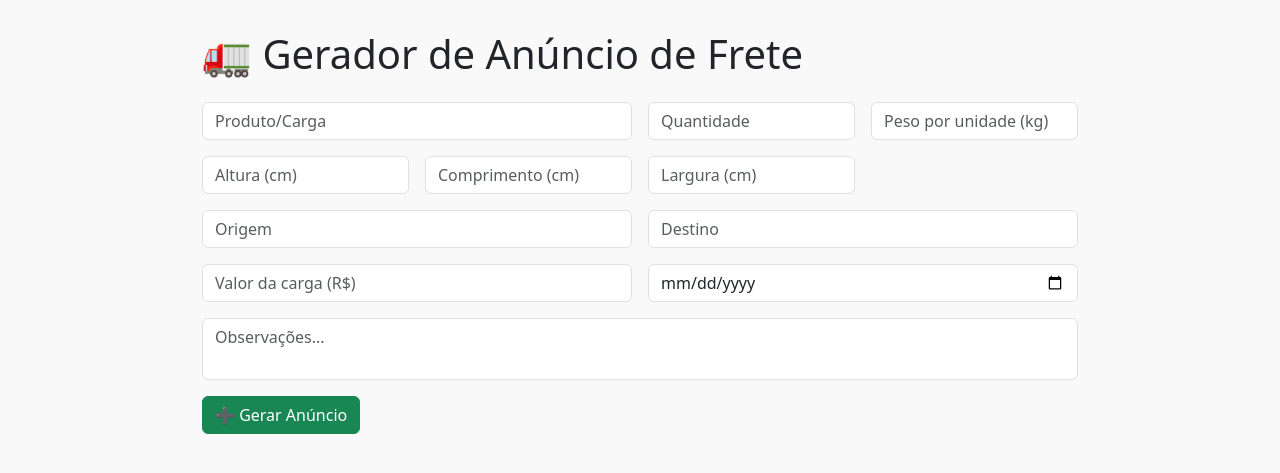
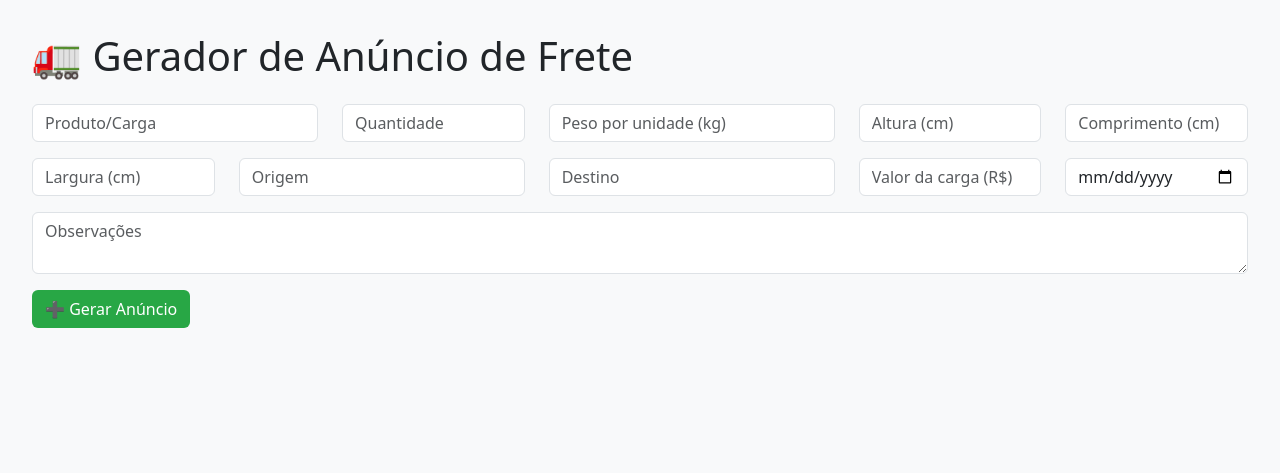
Before and after one commit to roberto36681250/simulador-de-frete, a FastAPI app: page / in a window 1280 px wide. Shown: the top 473 px of the page. Run offline with FastAPI, Linux system fonts and the light colour scheme.

Commit message:
Update form.html

```diff
--- a/templates/form.html
+++ b/templates/form.html
@@ -6,81 +6,95 @@
   <link href="https://cdn.jsdelivr.net/npm/bootstrap@5.3.0/dist/css/bootstrap.min.css" rel="stylesheet">
   <style>
     body {
-            background-color: #f9f9f9;
-            padding: 30px;
+      padding: 2rem;
+      background-color: #f8f9fa;
     }
-        .container {
-            max-width: 900px;
-            margin: auto;
+    .result-box {
+      background: #fff;
+      border-radius: 8px;
+      padding: 2rem;
+      box-shadow: 0 0 10px rgba(0,0,0,0.05);
+      margin-top: 2rem;
     }
-        .result {
-            background-color: #fff;
-            border: 1px solid #ddd;
-            border-radius: 10px;
-            padding: 20px;
-            margin-top: 20px;
+    .btn-custom {
+      background-color: #28a745;
+      color: white;
     }
-        .whatsapp-link {
-            font-weight: bold;
-            font-size: 18px;
-            display: inline-block;
-            margin-top: 15px;
-        }
-        textarea {
-            resize: none;
+    .btn-custom:hover {
+      background-color: #218838;
     }
   </style>
 </head>
 <body>
-<div class="container">
-    <h1 class="mb-4">🚛 Gerador de Anúncio de Frete</h1>
+  <h1 class="mb-4"><span>🚛</span> Gerador de Anúncio de Frete</h1>
 
-    <form method="POST">
-        <div class="row g-3">
-            <div class="col-md-6">
+  <form id="freteForm">
+    <div class="row mb-3">
+      <div class="col-md-3">
         <input type="text" class="form-control" name="produto" placeholder="Produto/Carga" required>
       </div>
-            <div class="col-md-3">
+      <div class="col-md-2">
         <input type="number" class="form-control" name="quantidade" placeholder="Quantidade" required>
       </div>
       <div class="col-md-3">
-                <input type="number" class="form-control" name="peso" step="0.01" placeholder="Peso por unidade (kg)" required>
+        <input type="number" class="form-control" name="peso_unitario" step="0.01" placeholder="Peso por unidade (kg)" required>
       </div>
-            <div class="col-md-3">
-                <input type="number" class="form-control" name="altura" step="0.1" placeholder="Altura (cm)" required>
+      <div class="col-md-2">
+        <input type="number" class="form-control" name="altura" step="0.01" placeholder="Altura (cm)" required>
       </div>
-            <div class="col-md-3">
-                <input type="number" class="form-control" name="comprimento" step="0.1" placeholder="Comprimento (cm)" required>
-            </div>
-            <div class="col-md-3">
-                <input type="number" class="form-control" name="largura" step="0.1" placeholder="Largura (cm)" required>
-            </div>
-            <div class="col-md-6">
-                <input type="text" class="form-control" name="origem" placeholder="Origem" required>
-            </div>
-            <div class="col-md-6">
-                <input type="text" class="form-control" name="destino" placeholder="Destino" required>
-            </div>
-            <div class="col-md-6">
-                <input type="number" class="form-control" name="valor_carga" placeholder="Valor da carga (R$)">
-            </div>
-            <div class="col-md-6">
-                <input type="date" class="form-control" name="data_retirada">
-            </div>
-            <div class="col-md-12">
-                <textarea class="form-control" name="observacoes" rows="2" placeholder="Observações..."></textarea>
+      <div class="col-md-2">
+        <input type="number" class="form-control" name="comprimento" step="0.01" placeholder="Comprimento (cm)" required>
       </div>
     </div>
 
-        <button type="submit" class="btn btn-success mt-3">➕ Gerar Anúncio</button>
+    <div class="row mb-3">
+      <div class="col-md-2">
+        <input type="number" class="form-control" name="largura" step="0.01" placeholder="Largura (cm)" required>
+      </div>
+      <div class="col-md-3">
+        <input type="text" class="form-control" name="origem" placeholder="Origem" required>
+      </div>
+      <div class="col-md-3">
+        <input type="text" class="form-control" name="destino" placeholder="Destino" required>
+      </div>
+      <div class="col-md-2">
+        <input type="number" class="form-control" name="valor_nf" placeholder="Valor da carga (R$)" required>
+      </div>
+      <div class="col-md-2">
+        <input type="date" class="form-control" name="data_retirada" required>
+      </div>
+    </div>
+
+    <div class="mb-3">
+      <textarea class="form-control" name="observacoes" placeholder="Observações" rows="2"></textarea>
+    </div>
+
+    <button type="submit" class="btn btn-custom">➕ Gerar Anúncio</button>
   </form>
 
-    {% if resultado %}
-    <div class="result">
-        {{ resultado|safe }}
-        <a href="{{ whatsapp_url }}" target="_blank" class="whatsapp-link">📤 Compartilhar no WhatsApp</a>
-    </div>
-    {% endif %}
-</div>
+  <div id="resultado" class="result-box mt-4" style="display:none;"></div>
+
+  <script>
+    document.getElementById("freteForm").addEventListener("submit", async function (e) {
+      e.preventDefault();
+      const formData = new FormData(this);
+      const data = {};
+      formData.forEach((value, key) => {
+        data[key] = value;
+      });
+
+      const response = await fetch("/simular", {
+        method: "POST",
+        headers: {
+          "Content-Type": "application/json"
+        },
+        body: JSON.stringify(data)
+      });
+
+      const html = await response.text();
+      document.getElementById("resultado").style.display = "block";
+      document.getElementById("resultado").innerHTML = html;
+    });
+  </script>
 </body>
 </html>
```
Lines whose indentation alone changed are shown as unchanged.
